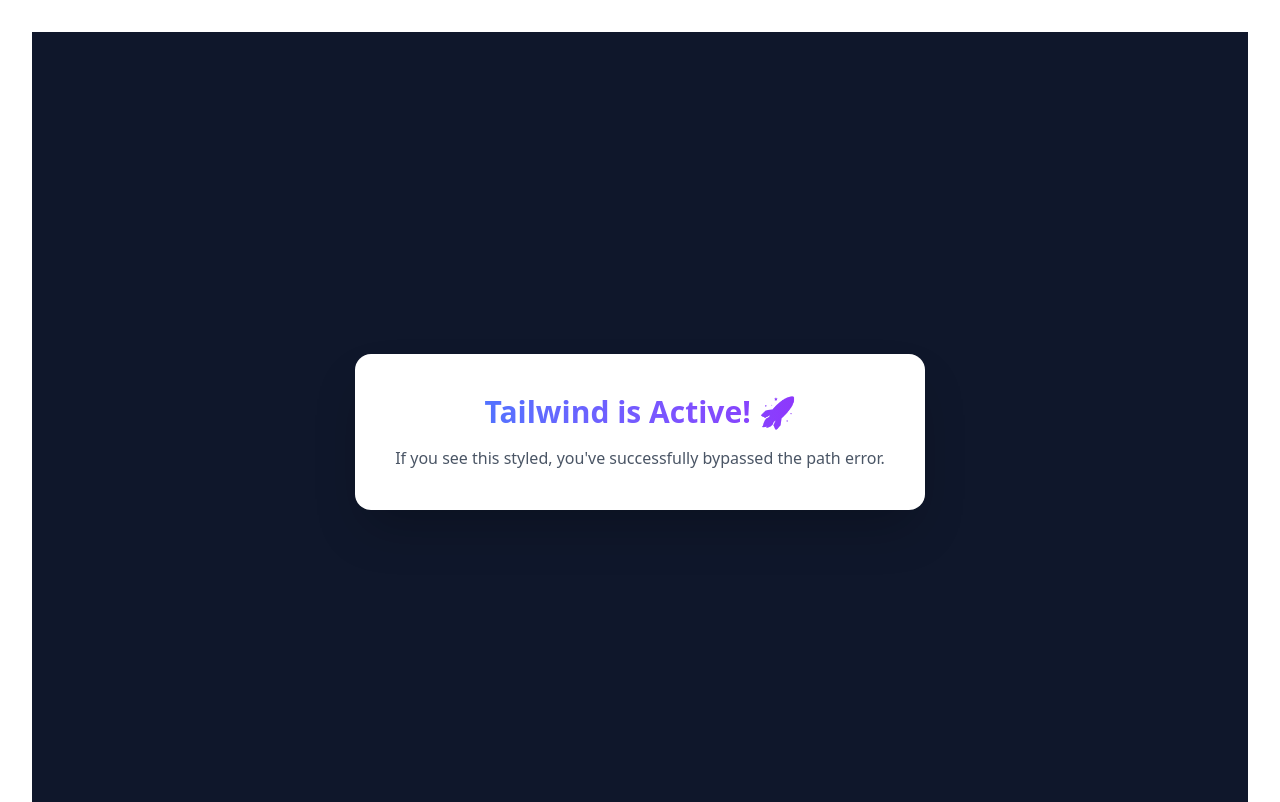
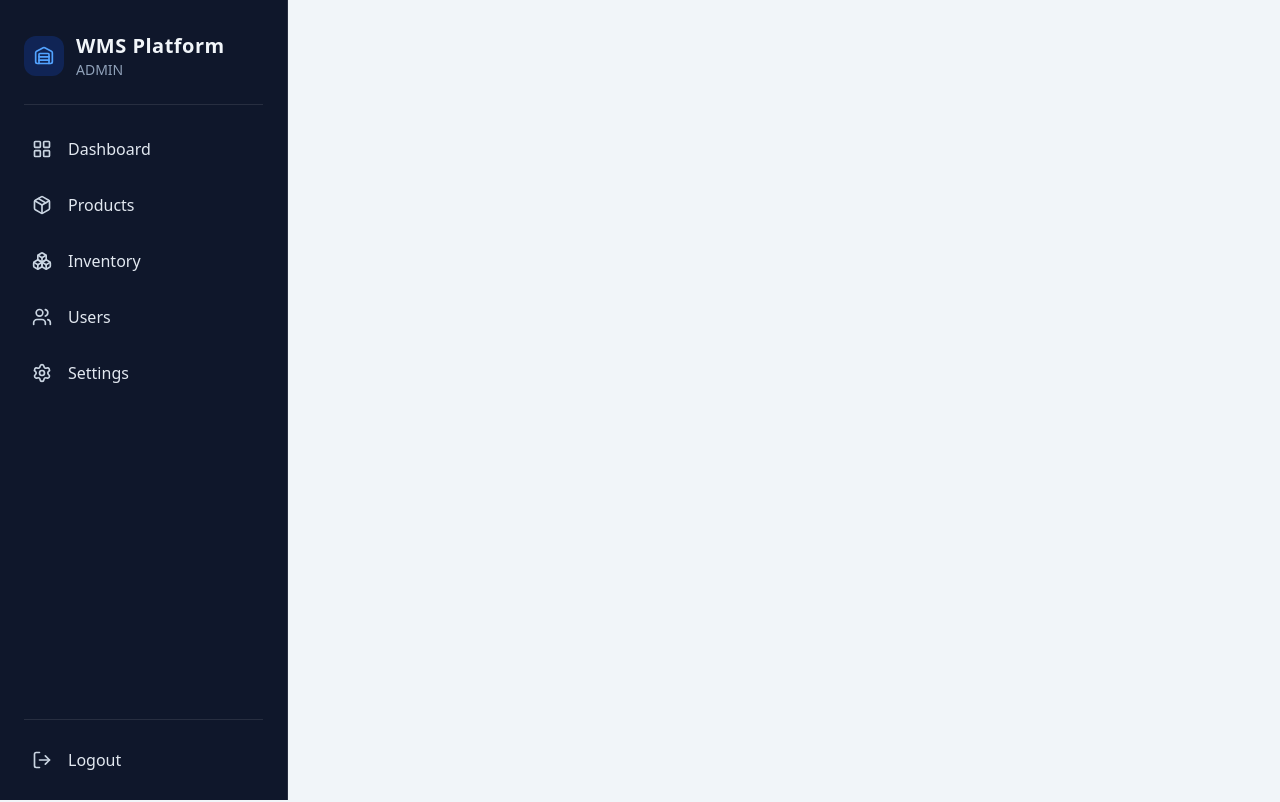
Before and after one commit to AI-Pallet-Piler/Front-end-Web, a React (Vite) app: page / in a window 1280 px wide. Shown: the top 802 px of the page. Built offline with nearby package versions, Linux system fonts and the light colour scheme.

Commit message:
admin side bar

```diff
--- a/package.json
+++ b/package.json
@@ -10,8 +10,10 @@
     "preview": "vite preview"
   },
   "dependencies": {
+    "lucide-react": "^0.563.0",
     "react": "^19.2.0",
-    "react-dom": "^19.2.0"
+    "react-dom": "^19.2.0",
+    "react-router-dom": "^6.30.3"
   },
   "devDependencies": {
     "@eslint/js": "^9.39.1",
--- a/src/App.tsx
+++ b/src/App.tsx
@@ -1,17 +1,16 @@
-import './App.css'
+import { BrowserRouter, Routes, Route } from "react-router-dom";
+import Layout from "./components/Layout";
+import Dashboard from "./pages/Dashboard";
 
 function App() {
   return (
-    <div className="min-h-screen bg-slate-900 flex items-center justify-center">
-      <div className="bg-white p-10 rounded-2xl shadow-2xl text-center">
-        <h1 className="text-3xl font-extrabold text-transparent bg-clip-text bg-gradient-to-r from-blue-500 to-purple-600">
-          Tailwind is Active! 🚀
-        </h1>
-        <p className="mt-4 text-gray-600 font-medium">
-          If you see this styled, you've successfully bypassed the path error.
-        </p>
-      </div>
-    </div>
+    <BrowserRouter>
+      <Layout>
+        <Routes>
+          <Route path="/" element={<Dashboard />} />
+        </Routes>
+      </Layout>
+    </BrowserRouter>
   );
 }
 
--- a/src/components/Layout.tsx
+++ b/src/components/Layout.tsx
@@ -1,7 +1,10 @@
 import type { ReactNode } from 'react';
+import { Sidebar } from './Sidebar';
+import type { UserRole } from "../data/navItems";
 
 interface LayoutProps {
   children: ReactNode;
+  role: UserRole;
 }
 
 const Layout = ({ children }: LayoutProps) => {
@@ -11,11 +14,16 @@
     // flex-col: Stacks Header, Main, and Footer vertically
     <div className="min-h-screen flex flex-col bg-slate-100 text-slate-800 font-sans">
 
-      {/* FUTURE NAVBAR ZONE */}
+     {/* LEFT SIDEBAR */}
+      <aside className="shrink-0">
+        <Sidebar role="admin" />
+      </aside>
+
+      {/* FUTURE TOP BAR ZONE */}
       <header className="h-16 bg-white border-b border-slate-200 flex items-center justify-center border-2 border-dashed border-blue-300 m-2 rounded-md">
         <span className="text-blue-400 font-mono text-sm">
-          {/* TODO: Insert Navbar Component here later */}
-          [ Navbar Placeholder ]
+          {/* TODO: Insert TOP BAR Component here later */}
+          [ Top Bar Placeholder ]
         </span>
       </header>
 
--- /dev/null
+++ b/src/components/Sidebar.tsx
@@ -0,0 +1,93 @@
+import { NavLink } from "react-router-dom";
+import { LogOut, Warehouse } from "lucide-react";
+import { navItems, type UserRole } from "../data/navItems";
+
+export function Sidebar({
+  role,
+  brandName = "WMS Platform",
+  roleLabel,
+  onLogout,
+}: {
+  role: UserRole;
+  brandName?: string;
+  roleLabel?: string;
+  onLogout?: () => void;
+}) {
+  const visibleItems = navItems.filter((item) => {
+    if (!item.roles) return true;
+    return item.roles.includes(role);
+  });
+
+  return (
+    <aside className="h-screen w-72 bg-slate-900 text-slate-100 flex flex-col border-r border-white/10">
+      {/* Header */}
+      <div className="px-6 pt-8 pb-6">
+        <div className="flex items-center gap-3">
+          <div className="h-10 w-10 rounded-xl bg-blue-600/20 flex items-center justify-center">
+            <Warehouse className="h-5 w-5 text-blue-400" />
+          </div>
+
+          <div className="leading-tight">
+            <div className="text-xl font-semibold tracking-wide">{brandName}</div>
+            <div className="text-sm text-slate-400">
+              {roleLabel ?? role.toUpperCase()}
+            </div>
+          </div>
+        </div>
+      </div>
+
+      <div className="px-6">
+        <div className="h-px bg-white/10" />
+      </div>
+
+      {/* Nav */}
+      <nav className="px-4 py-5 flex-1">
+        <ul className="space-y-2">
+          {visibleItems.map((item) => (
+            <li key={item.to}>
+              <NavLink
+                to={item.to}
+                className={({ isActive }) =>
+                  [
+                    "group flex items-center gap-4 rounded-xl px-4 py-3 transition",
+                    isActive
+                      ? "bg-blue-600 text-white"
+                      : "text-slate-200 hover:bg-white/5",
+                  ].join(" ")
+                }
+              >
+                {({ isActive }) => (
+                  <>
+                    <item.icon
+                      className={[
+                        "h-5 w-5",
+                        isActive ? "text-white" : "text-slate-300 group-hover:text-white",
+                      ].join(" ")}
+                    />
+                    <span className="text-base font-medium">{item.label}</span>
+                  </>
+                )}
+              </NavLink>
+            </li>
+          ))}
+        </ul>
+      </nav>
+
+      <div className="px-6">
+        <div className="h-px bg-white/10" />
+      </div>
+
+      {/* Logout */}
+      <div className="p-4">
+        <button
+          onClick={onLogout}
+          className="w-full flex items-center gap-4 rounded-xl px-4 py-3 text-slate-200 hover:bg-white/5 transition"
+          type="button"
+        >
+          <LogOut className="h-5 w-5 text-slate-300" />
+          <span className="text-base font-medium">Logout</span>
+        </button>
+      </div>
+    </aside>
+  );
+}
--- /dev/null
+++ b/src/data/navItems.ts
@@ -0,0 +1,27 @@
+import {
+  LayoutGrid,
+  Package,
+  Boxes,
+  Users,
+  Settings,
+  type LucideIcon,
+} from "lucide-react";
+
+export type UserRole = "admin" | "manager" | "picker";
+
+export type NavItem = {
+  label: string;
+  to: string;
+  icon: LucideIcon;
+  roles?: UserRole[]; // if omitted => visible to all roles
+};
+
+export const navItems: NavItem[] = [
+  { label: "Dashboard", to: "/dashboard", icon: LayoutGrid },
+
+  { label: "Products", to: "/products", icon: Package, roles: ["admin", "manager"] },
+  { label: "Inventory", to: "/inventory", icon: Boxes, roles: ["admin", "manager"] },
+
+  { label: "Users", to: "/users", icon: Users, roles: ["admin"] },
+  { label: "Settings", to: "/settings", icon: Settings, roles: ["admin", "manager"] },
+];
--- /dev/null
+++ b/src/pages/Dashboard.tsx
@@ -0,0 +1,11 @@
+import Layout from "../components/Layout";
+
+const Dashboard = () => {
+  return (
+    <Layout role="admin">
+      <h1 className="text-2xl font-semibold">Dashboard</h1>
+    </Layout>
+  );
+};
+
+export default Dashboard;
```
Also changed, not shown: 1 other file (tests, documents, lock files or other folders).
